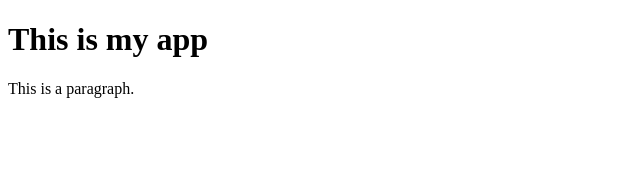
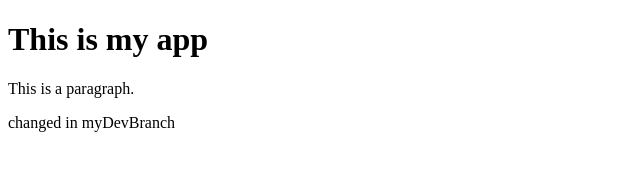
Before and after one commit to amyz237/TestGitRepoProj, a plain HTML site: page index.html in a window 1280 px wide. Shown: the whole page, without its empty margins (0-640 px from the left). Drawn offline with Linux system fonts and the light colour scheme.

Commit message:
changed index.html

```diff
--- a/index.html
+++ b/index.html
@@ -6,6 +6,6 @@
 <body>
 <h1>This is my app</h1>
 <p>This is a paragraph.</p>
-
+<p>changed in myDevBranch</p>
 </body>
 </html>
```
